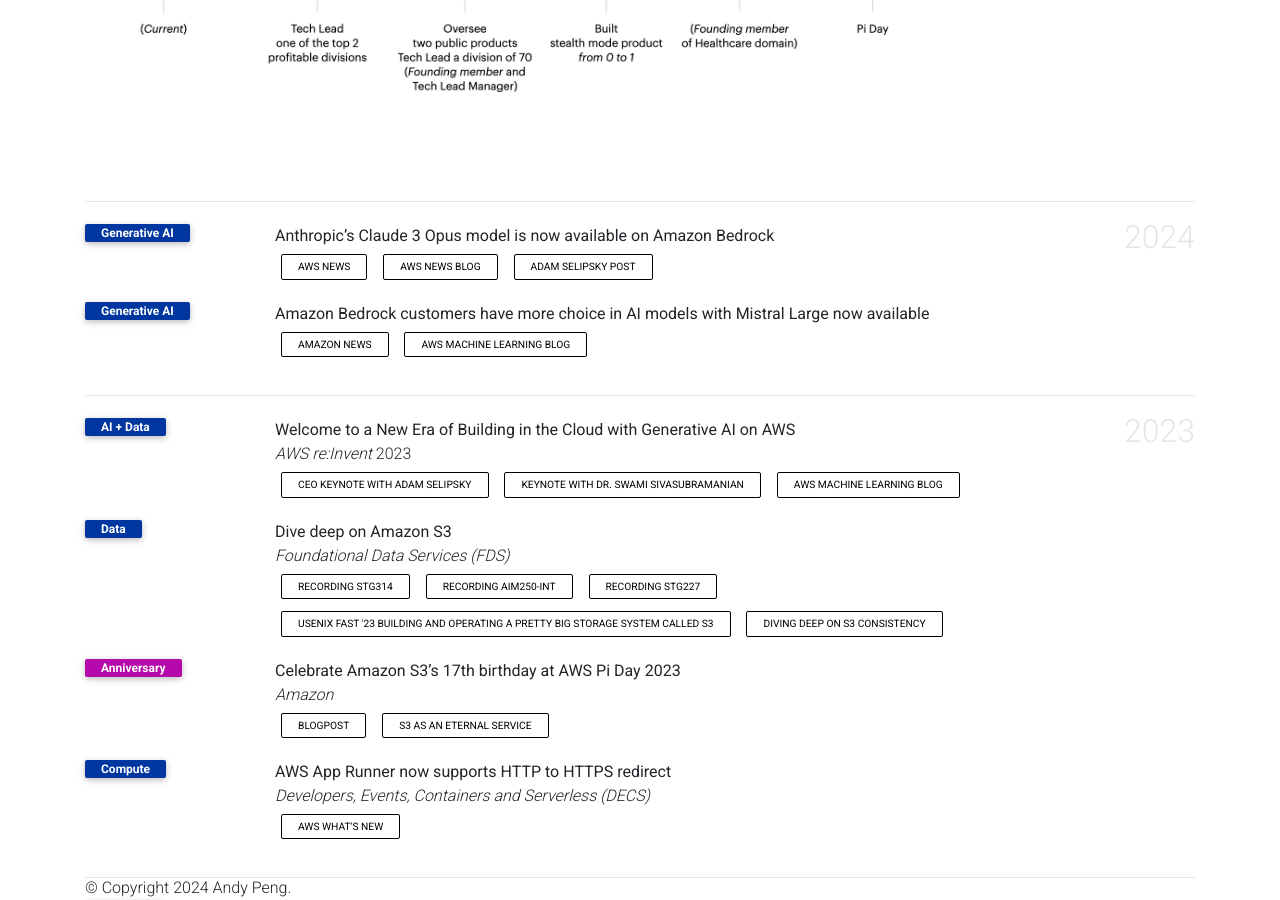
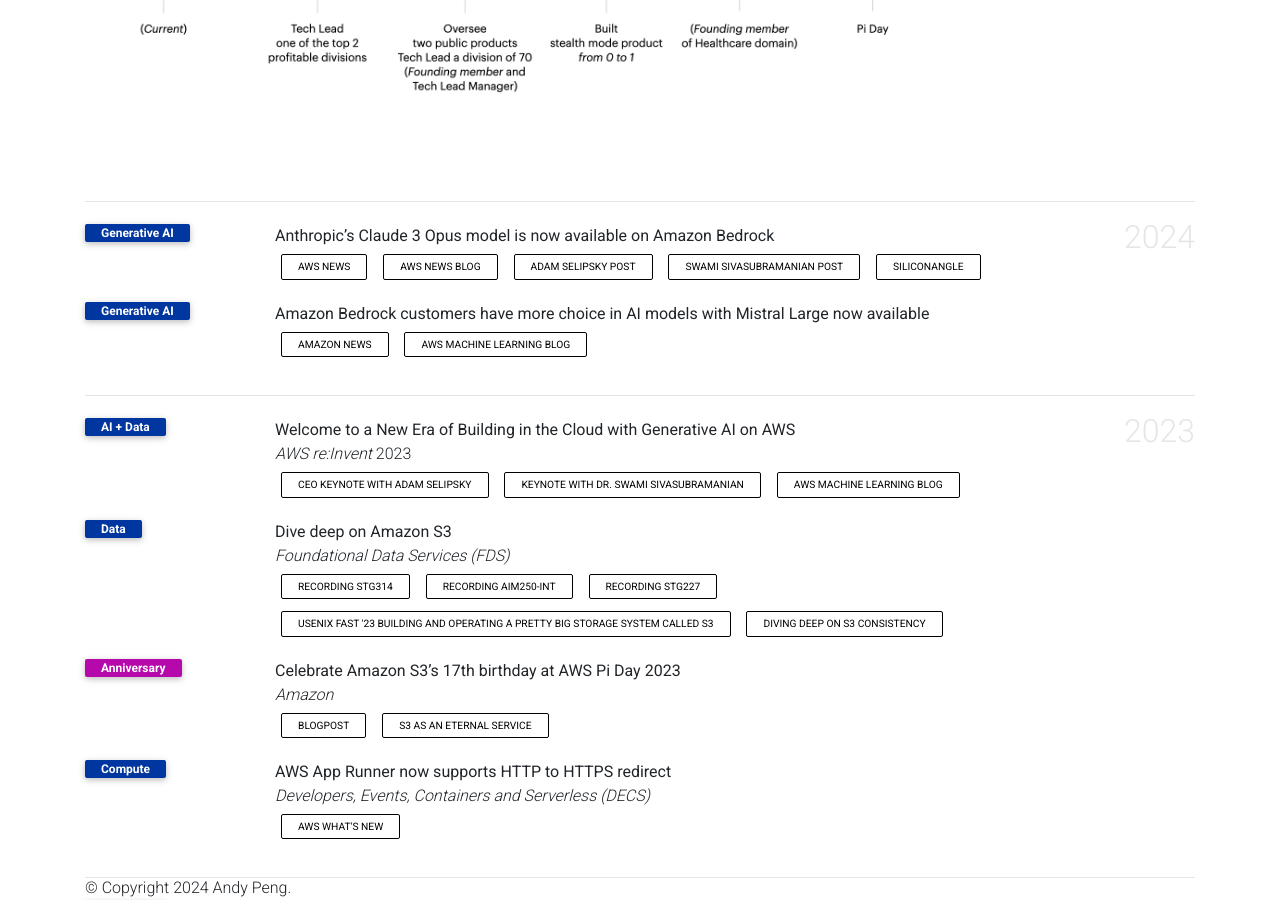
Before and after one commit to gfw001/gfw001.github.io, a Jekyll site: the page products.html, which Jekyll copies as it is, in a window 1280 px wide and 900 px high, scrolled down 523 px. Built offline with Jekyll 4.4.1, drawn with Linux system fonts in a browser that asks for light colours; comment, search, counter and statistics services are not loaded; a style sheet for code colours, icons or effects is not loaded.

Commit message:
Update products.html

```diff
--- a/products.html
+++ b/products.html
@@ -221,6 +221,8 @@
                      <a href="https://www.aboutamazon.com/news/aws/amazon-bedrock-anthropic-ai-claude-3" class="btn btn-sm z-depth-0" role="button" rel="noopener noreferrer" target="_blank">AWS News</a>
                      <a href="https://aws.amazon.com/blogs/aws/anthropics-claude-3-opus-model-on-amazon-bedrock/" class="btn btn-sm z-depth-0" role="button" rel="noopener noreferrer" target="_blank">AWS News Blog</a>
                      <a href="https://www.linkedin.com/posts/adamselipsky_claude-3-opus-the-powerhouse-ai-model-from-activity-7186012789935648769-QilA?utm_source=share&utm_medium=member_desktop" class="btn btn-sm z-depth-0" role="button" rel="noopener noreferrer" target="_blank">Adam Selipsky post</a>
+                     <a href="https://www.linkedin.com/posts/swaminathansivasubramanian_anthropics-most-intelligent-modelclaude-activity-7186013104705568768-Ud6K?utm_source=share&utm_medium=member_desktop" class="btn btn-sm z-depth-0" role="button" rel="noopener noreferrer" target="_blank">Swami Sivasubramanian post</a>
+                     <a href="https://siliconangle.com/2024/04/16/amazon-bedrock-adds-anthropics-claude-3-family-mistral-large/" class="btn btn-sm z-depth-0" role="button" rel="noopener noreferrer" target="_blank">SiliconANGLE</a>
                   </div>
                   <div class="badges">
                      <span class="altmetric-embed" data-hide-no-mentions="true" data-hide-less-than="15" data-badge-type="2" data-badge-popover="right"></span> <span class="__dimensions_badge_embed__" data-pmid="" data-hide-zero-citations="true" data-style="small_rectangle" data-legend="hover-right" style="margin-bottom: 3px;"></span>
```
